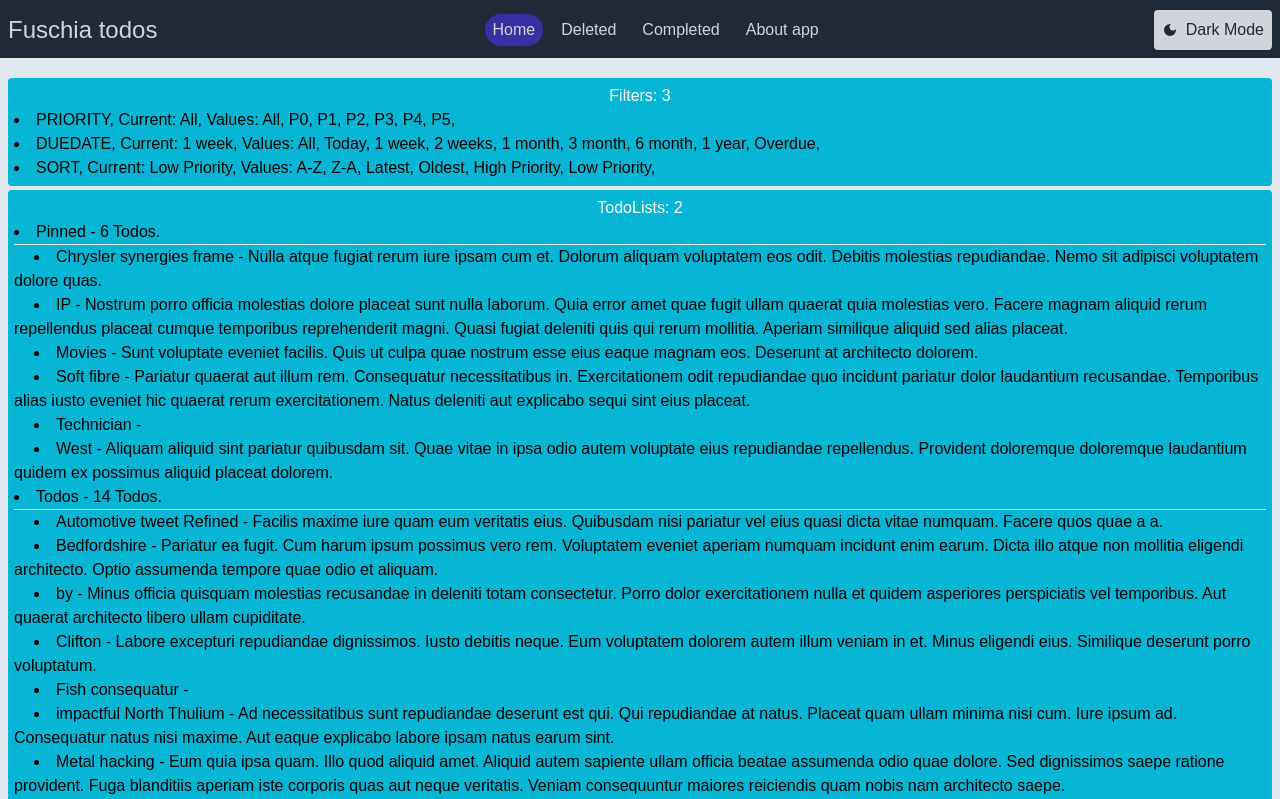
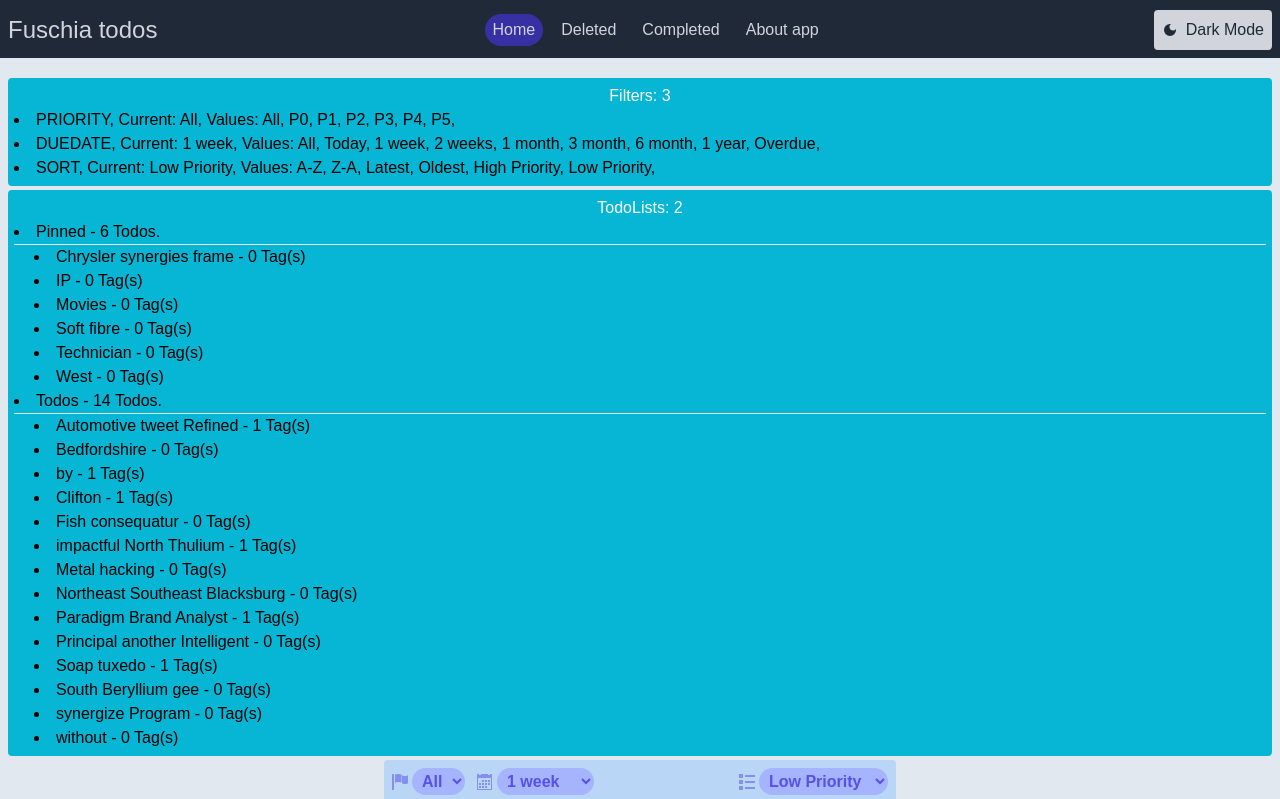
Before and after one commit to kaboomblam/tododarklight, a React (Vite) app: page / in a window 1280 px wide. Shown: the top 799 px of the page. Built offline with nearby package versions, Linux system fonts and the light colour scheme.

Commit message:
Begin to work on todo tags

```diff
--- a/src/pages/TodosPage.tsx
+++ b/src/pages/TodosPage.tsx
@@ -41,6 +41,7 @@ const TodoPage = (props: Props) => {
               <li key={todoList.id} className="list-inside list-disc">
                 {todoList.name} - {todoList.comprisedOf.length} Todos.
                 <hr />
+                {/* Todos */}
                 <ul className="indent-5">
                   {todoList.comprisedOf.map((todo) => {
                     return (
@@ -48,7 +49,8 @@ const TodoPage = (props: Props) => {
                         key={todo.todoItem.id}
                         className="list-inside list-disc"
                       >
-                        {todo.todoItem.title} - {todo.todoItem.note}
+                        {todo.todoItem.title} - {todo.todoItem.userTags?.length}{" "}
+                        Tag(s)
                       </li>
                     );
                   })}
```
